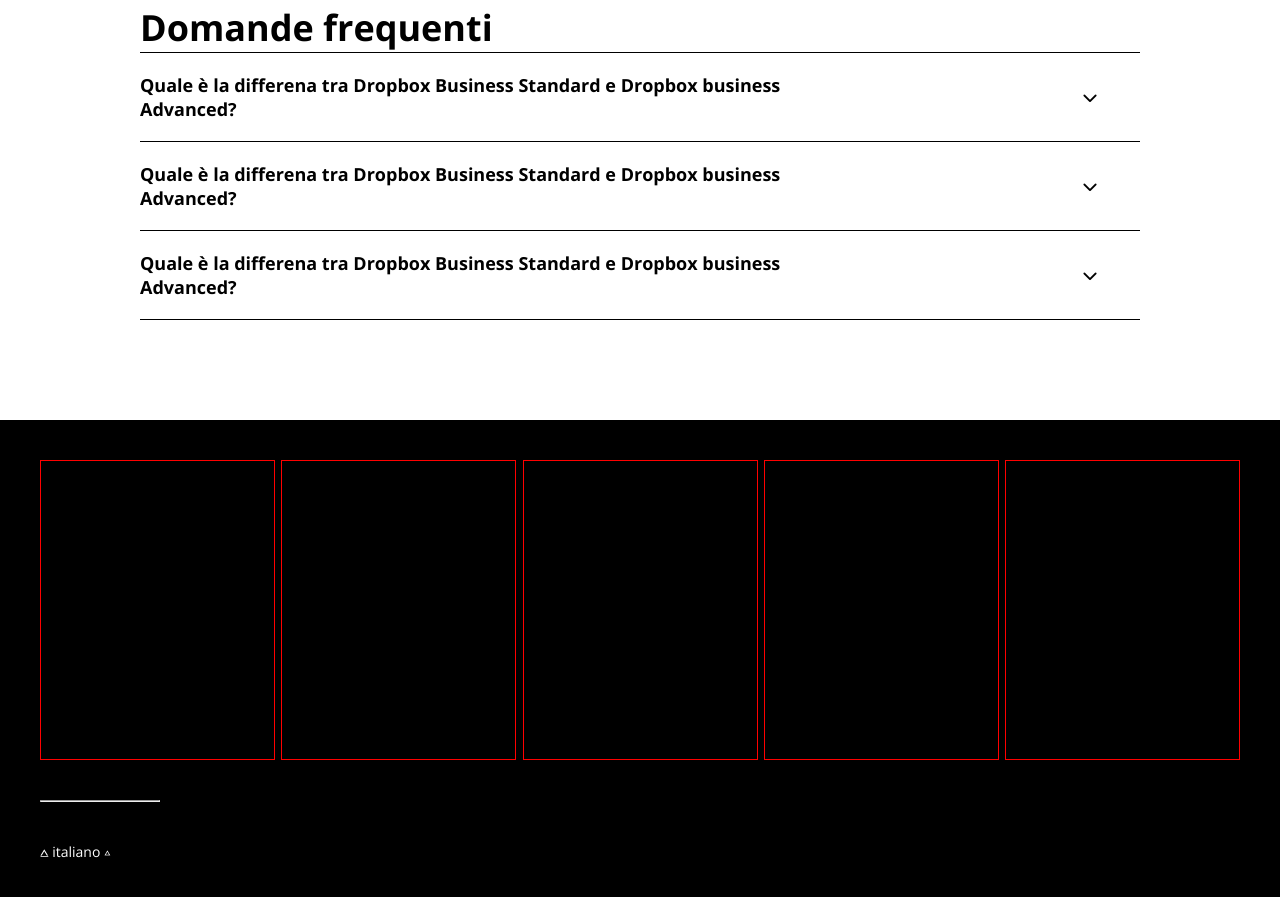
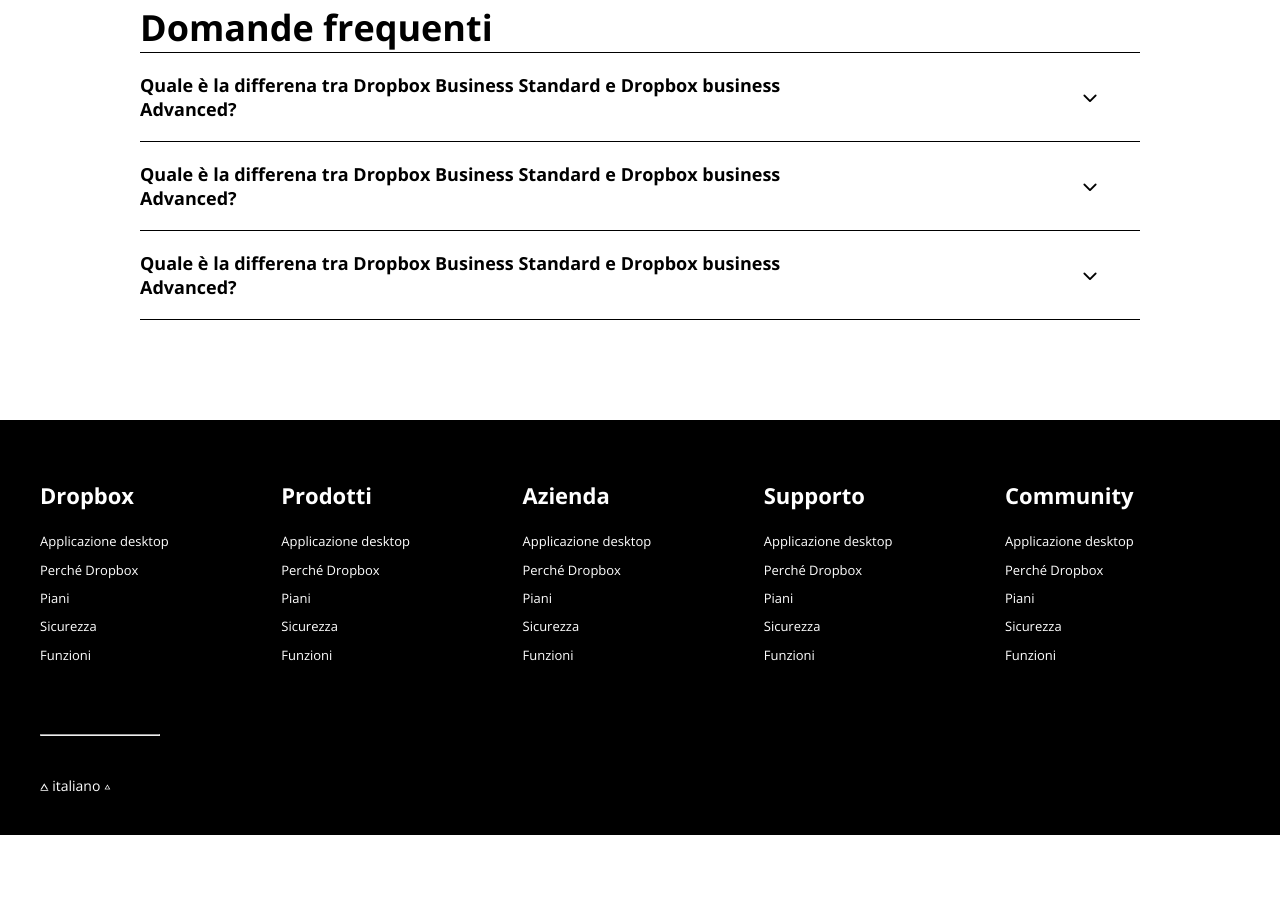
Before and after one commit to igor-86/htmlcss-dropbox, a plain HTML site: page index.html in a window 1280 px wide. Shown: the part 5217-6114 px from the top of the page. After the commit the page ends 6052 px from the top, so only its background shows below. Drawn offline with nearby package versions, Linux system fonts and the light colour scheme.

Commit message:
Style Layout complete - Footer

```diff
--- a/css/style.css
+++ b/css/style.css
@@ -547,13 +547,11 @@
 .footer .box-footer{
     max-width: 1200px;
     width: 100%;
-
     margin: 0 auto;
     padding: 4em 0em;
 }
 .footer .box-footer .nav-footer{
     width: 100%;
-    height: 300px;
     display: flex;
     justify-content: space-between;
     align-items: center;
@@ -561,8 +559,16 @@
 }
 .nav-footer > .b-footer{
     width: calc(100% / 5 - 5px);
-    height: 100%;
-    border: 1px solid red;
+    padding: 2em 0em;
+}
+.b-footer h3{
+    font-size: 2.2rem;
+    margin-bottom: 1em;
+}
+
+.b-footer .foot-ul li{
+    margin-bottom: 0.8em;
+    font-size: 1.3rem;
 }
 .box-footer hr{
     width: 10%;
--- a/index.html
+++ b/index.html
@@ -414,11 +414,66 @@
         <section class="footer">
             <div class="box-footer">
                 <div class="nav-footer">
-                    <div class="b-footer"></div>
-                    <div class="b-footer"></div>
-                    <div class="b-footer"></div>
-                    <div class="b-footer"></div>
-                    <div class="b-footer"></div>
+                    <div class="b-footer">
+                        <div class="category">
+                            <h3>Dropbox</h3>
+                        </div>
+                        <ul class="foot-ul">
+                            <li>Applicazione desktop</li>
+                            <li>Perché Dropbox</li>
+                            <li>Piani</li>
+                            <li>Sicurezza</li>
+                            <li>Funzioni</li>
+                        </ul>
+                    </div>
+                    <div class="b-footer">
+                        <div class="category">
+                            <h3>Prodotti</h3>
+                        </div>
+                        <ul class="foot-ul">
+                            <li>Applicazione desktop</li>
+                            <li>Perché Dropbox</li>
+                            <li>Piani</li>
+                            <li>Sicurezza</li>
+                            <li>Funzioni</li>
+                        </ul>
+                    </div>
+                    <div class="b-footer">
+                        <div class="category">
+                            <h3>Azienda</h3>
+                        </div>
+                        <ul class="foot-ul">
+                            <li>Applicazione desktop</li>
+                            <li>Perché Dropbox</li>
+                            <li>Piani</li>
+                            <li>Sicurezza</li>
+                            <li>Funzioni</li>
+                        </ul>
+                    </div>
+                    <div class="b-footer">
+                        <div class="category">
+                            <h3>Supporto</h3>
+                        </div>
+                        <ul class="foot-ul">
+                            <li>Applicazione desktop</li>
+                            <li>Perché Dropbox</li>
+                            <li>Piani</li>
+                            <li>Sicurezza</li>
+                            <li>Funzioni</li>
+                        </ul>
+                    </div>
+                    <div class="b-footer">
+                        <div class="category">
+                            <h3>Community</h3>
+                        </div>
+                        <ul class="foot-ul">
+                            <li>Applicazione desktop</li>
+                            <li>Perché Dropbox</li>
+                            <li>Piani</li>
+                            <li>Sicurezza</li>
+                            <li>Funzioni</li>
+                        </ul>
+                    </div>
                 </div>
                 <hr>
                 <div class="langue">
```
